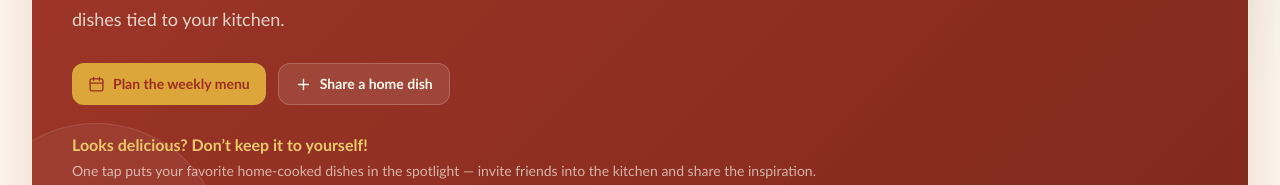
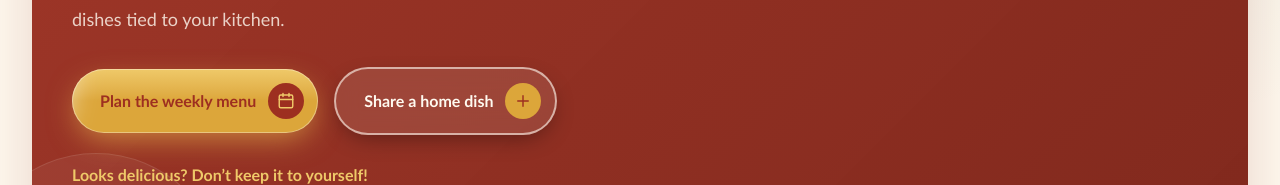
Before and after one commit to tungpham42/kitchen, a Next.js app: page / in a window 1280 px wide. Shown: the part 415-600 px from the top of the page. Built offline with nearby package versions, Linux system fonts and the light colour scheme; no server answers; the database is empty.

Commit message:
Update page.tsx

```diff
--- a/app/page.tsx
+++ b/app/page.tsx
@@ -44,7 +44,7 @@ export default function HomePage() {
         <div className="absolute -bottom-20 -left-16 size-64 rounded-full border border-ivory/10 bg-ivory/5" />
         <div className="relative max-w-3xl">
           <span className="inline-flex items-center gap-2 rounded-full border border-gold/35 bg-ivory/10 px-3 py-1 text-xs font-extrabold uppercase tracking-[0.18em] text-gold-light">
-            <Icon name="bowl" size={15} /> Vietnamese flavors
+            <Icon name="bowl" size={15} /> Home-cooked recipes, worldwide
           </span>
           <h1 className="mt-5 font-serif text-4xl font-bold leading-tight sm:text-6xl">
             Every dish is a family story.
@@ -53,12 +53,31 @@ export default function HomePage() {
             Discover recipes, find ideas for meals through the week, and share
             the delicious dishes tied to your kitchen.
           </p>
-          <div className="mt-7 flex flex-wrap gap-3">
-            <Link href="/meal-plans" className="btn-gold">
-              <Icon name="calendar" size={17} /> Plan the weekly menu
+          <div className="mt-8 flex flex-col gap-4 sm:flex-row sm:flex-wrap sm:items-center">
+            {/* Primary CTA: glowing gold pill with a light sweep on hover */}
+            <Link
+              href="/meal-plans"
+              className="group relative inline-flex items-center justify-center gap-3 overflow-hidden rounded-full bg-gradient-to-b from-gold-light via-gold to-gold py-3.5 pl-7 pr-3.5 text-base font-extrabold text-lacquer shadow-[0_0_0_1px_rgba(255,255,255,0.35)_inset,0_10px_30px_-6px_rgba(240,190,80,0.65)] transition duration-300 hover:-translate-y-0.5 hover:shadow-[0_0_0_1px_rgba(255,255,255,0.5)_inset,0_16px_40px_-6px_rgba(240,190,80,0.85)] focus-visible:outline-none focus-visible:ring-4 focus-visible:ring-gold-light/60 active:translate-y-0 active:scale-[0.98]"
+            >
+              <span
+                aria-hidden="true"
+                className="pointer-events-none absolute inset-y-0 -left-1/3 w-1/3 -skew-x-12 bg-white/50 blur-md motion-safe:transition-transform motion-safe:duration-700 motion-safe:group-hover:translate-x-[420%]"
+              />
+              <span className="relative">Plan the weekly menu</span>
+              <span className="relative grid size-9 place-items-center rounded-full bg-lacquer text-gold-light transition duration-300 group-hover:scale-110 group-hover:rotate-6">
+                <Icon name="calendar" size={18} />
+              </span>
             </Link>
-            <Link href="/recipes/new" className="btn-outline-dark">
-              <Icon name="plus" size={17} /> Share a home dish
+
+            {/* Secondary CTA: frosted outline that fills with ivory on hover */}
+            <Link
+              href="/recipes/new"
+              className="group relative inline-flex items-center justify-center gap-3 rounded-full border-2 border-ivory/60 bg-ivory/10 py-3.5 pl-7 pr-3.5 text-base font-extrabold text-ivory shadow-[0_8px_24px_-8px_rgba(0,0,0,0.45)] backdrop-blur-md transition duration-300 hover:-translate-y-0.5 hover:border-ivory hover:bg-ivory hover:text-lacquer focus-visible:outline-none focus-visible:ring-4 focus-visible:ring-ivory/50 active:translate-y-0 active:scale-[0.98]"
+            >
+              <span>Share a home dish</span>
+              <span className="grid size-9 place-items-center rounded-full bg-gold text-lacquer transition duration-300 group-hover:rotate-90 group-hover:bg-lacquer group-hover:text-gold-light">
+                <Icon name="plus" size={18} />
+              </span>
             </Link>
           </div>
           <HeroShare />
```
